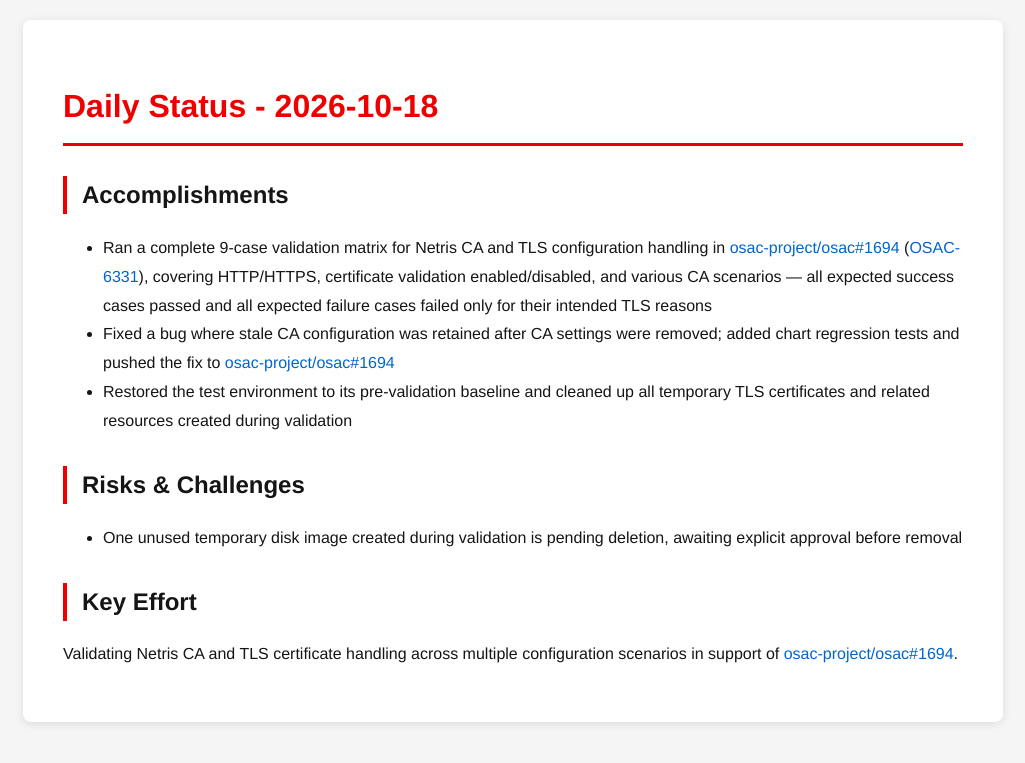
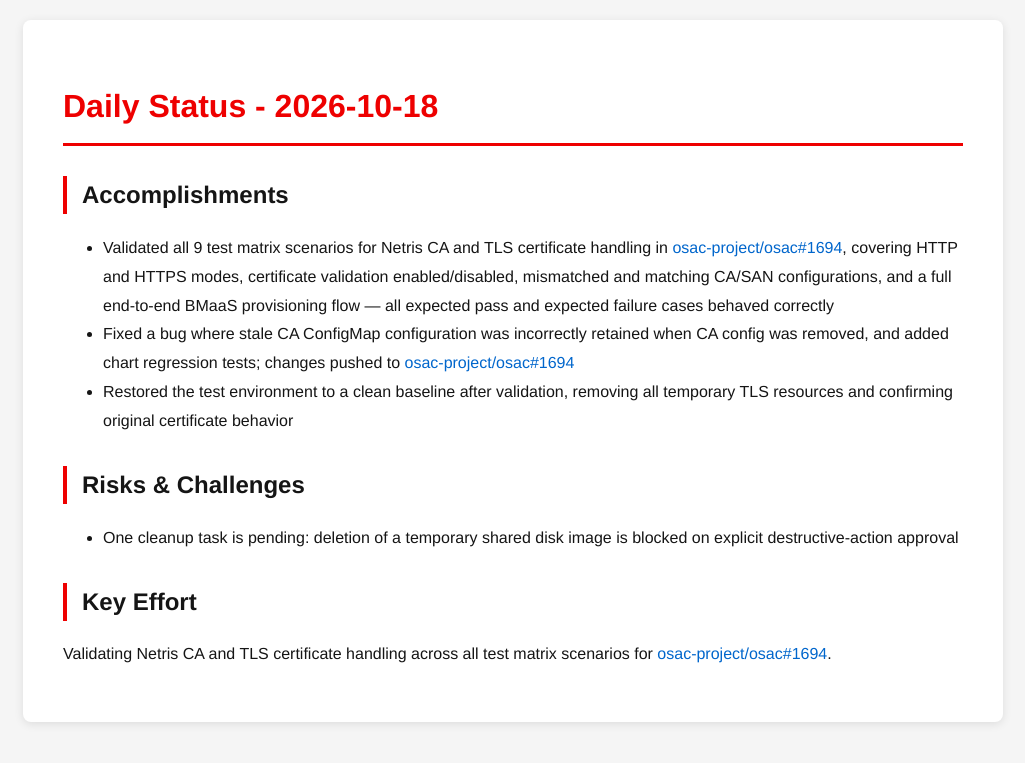
Before and after one commit to tzvatot/daily-status, a Jekyll site: the page built from 2026-10-18.md, in a window 1280 px wide. Shown: the top 763 px of the page, without its empty margins (127-1152 px from the left). Built offline with Jekyll 4.4.1, drawn with Linux system fonts in a browser that asks for light colours.

Commit message:
Daily status update - 2026-10-18

```diff
--- a/2026-10-18.md
+++ b/2026-10-18.md
@@ -7,12 +7,12 @@ date: 2026-10-18
 # Daily Status - 2026-10-18
 
 ## Accomplishments
-- Ran a complete 9-case validation matrix for Netris CA and TLS configuration handling in [osac-project/osac#1694](https://github.com/osac-project/osac/pull/1694) ([OSAC-6331](https://redhat.atlassian.net/browse/OSAC-6331)), covering HTTP/HTTPS, certificate validation enabled/disabled, and various CA scenarios — all expected success cases passed and all expected failure cases failed only for their intended TLS reasons
-- Fixed a bug where stale CA configuration was retained after CA settings were removed; added chart regression tests and pushed the fix to [osac-project/osac#1694](https://github.com/osac-project/osac/pull/1694)
-- Restored the test environment to its pre-validation baseline and cleaned up all temporary TLS certificates and related resources created during validation
+- Validated all 9 test matrix scenarios for Netris CA and TLS certificate handling in [osac-project/osac#1694](https://github.com/osac-project/osac/pull/1694), covering HTTP and HTTPS modes, certificate validation enabled/disabled, mismatched and matching CA/SAN configurations, and a full end-to-end BMaaS provisioning flow — all expected pass and expected failure cases behaved correctly
+- Fixed a bug where stale CA ConfigMap configuration was incorrectly retained when CA config was removed, and added chart regression tests; changes pushed to [osac-project/osac#1694](https://github.com/osac-project/osac/pull/1694)
+- Restored the test environment to a clean baseline after validation, removing all temporary TLS resources and confirming original certificate behavior
 
 ## Risks & Challenges
-- One unused temporary disk image created during validation is pending deletion, awaiting explicit approval before removal
+- One cleanup task is pending: deletion of a temporary shared disk image is blocked on explicit destructive-action approval
 
 ## Key Effort
-Validating Netris CA and TLS certificate handling across multiple configuration scenarios in support of [osac-project/osac#1694](https://github.com/osac-project/osac/pull/1694).
+Validating Netris CA and TLS certificate handling across all test matrix scenarios for [osac-project/osac#1694](https://github.com/osac-project/osac/pull/1694).
```
